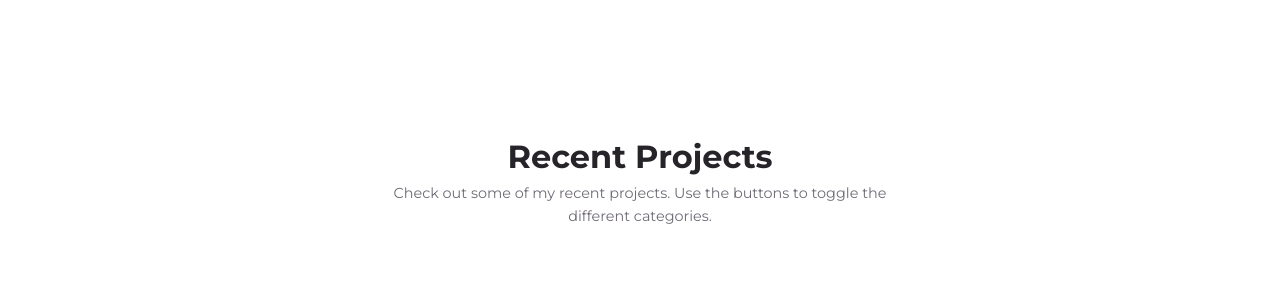
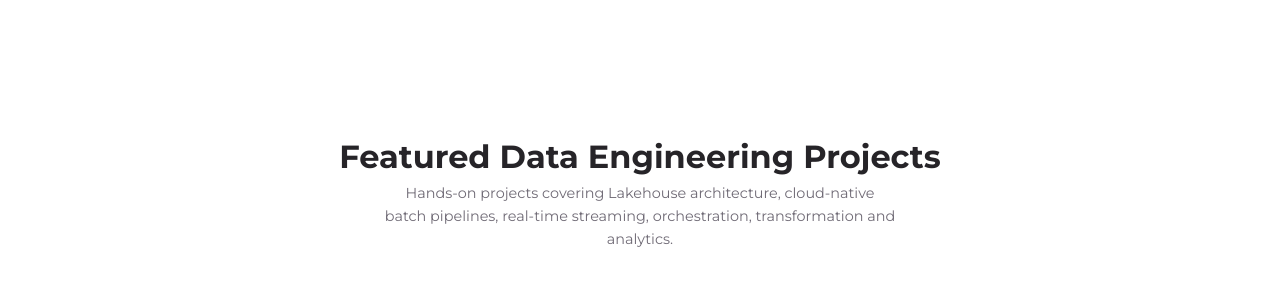
Before and after one commit to iyeme-dev/iyeme-portfolio, a React (Create React App) app: page / in a window 1280 px wide. Shown: the part 3560-3850 px from the top of the page. Built offline with nearby package versions, Linux system fonts and the light colour scheme.

Commit message:
Update project section for data engineering

```diff
--- a/src/sections/portfolio/Portfolio.jsx
+++ b/src/sections/portfolio/Portfolio.jsx
@@ -7,7 +7,6 @@ import { useState } from 'react'
 const Portfolio = () => {
   const [projects, setProjects] = useState(data);
 
-  // Build categories list (supports string OR array categories)
   const categories = data.flatMap(item =>
     Array.isArray(item.category) ? item.category : [item.category]
   );
@@ -31,9 +30,10 @@ const Portfolio = () => {
 
   return (
     <section id="portfolio">
-      <h2>Recent Projects</h2>
+      <h2>Featured Data Engineering Projects</h2>
       <p>
-        Check out some of my recent projects. Use the buttons to toggle the different categories.
+        Hands-on projects covering Lakehouse architecture, cloud-native batch pipelines,
+        real-time streaming, orchestration, transformation and analytics.
       </p>
       <div className="container portfolio__container">
         <ProjectsCategories
```
